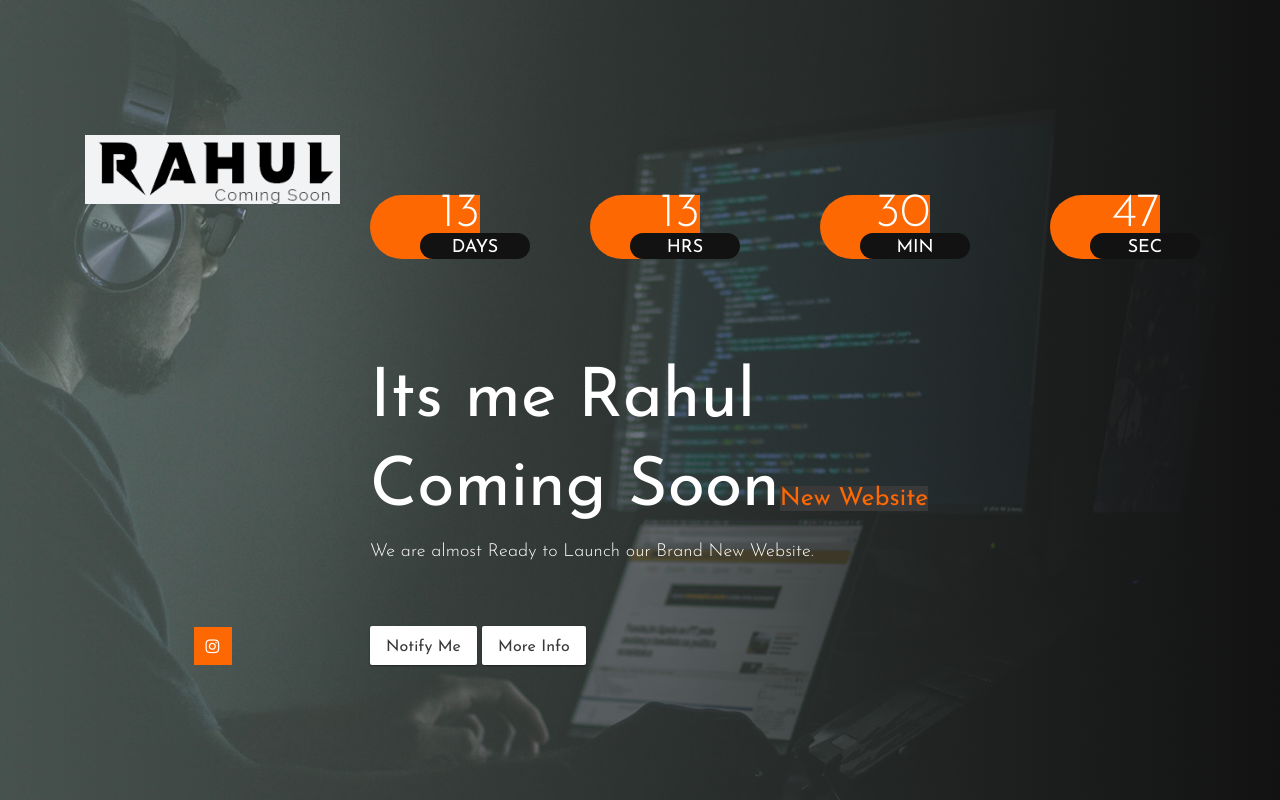
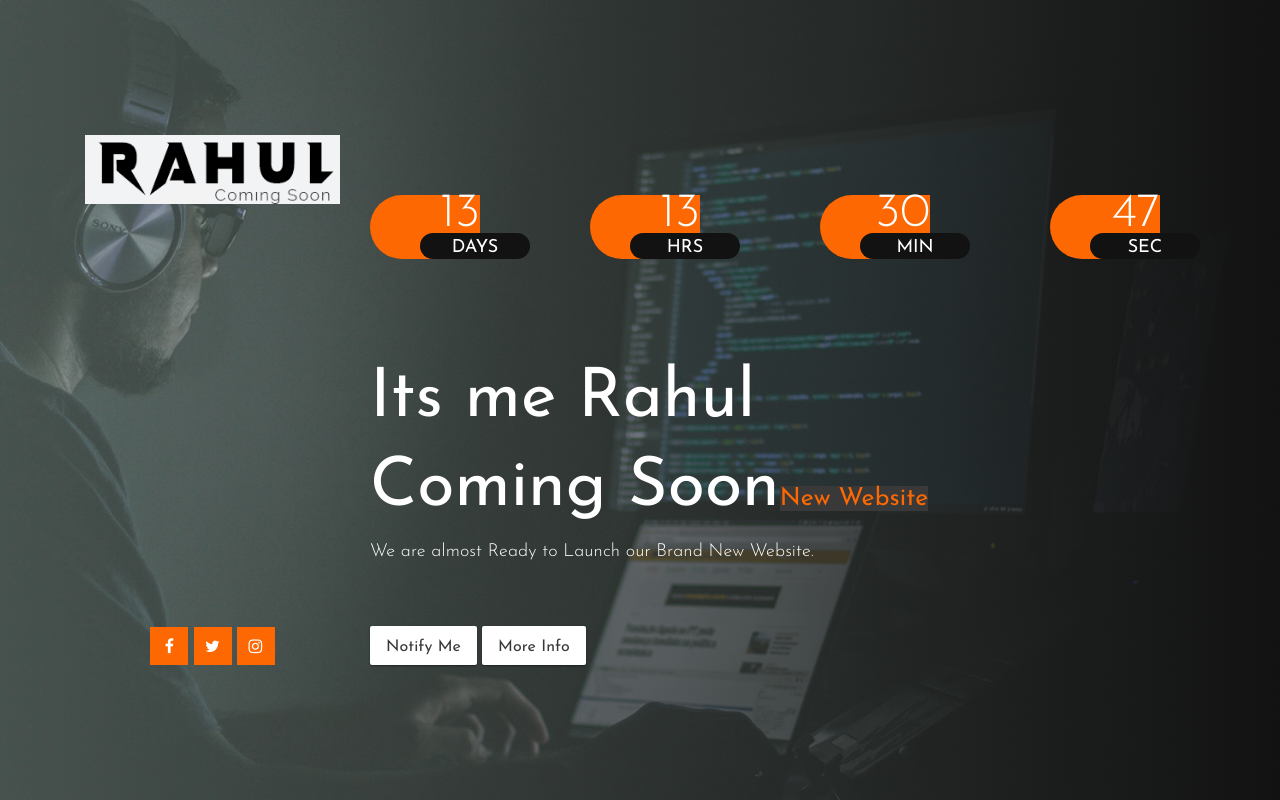
Before and after one commit to yuviyash1/rahul, a plain HTML site: page index.html in a window 1280 px wide. Drawn offline with Linux system fonts and the light colour scheme.

Commit message:
Update index.html

```diff
--- a/index.html
+++ b/index.html
@@ -53,8 +53,8 @@
 						</div>
 						<div class="social-box-bot clearfix">
 							<ul>
-								<!-- <li><a href="#" data-toggle="tooltip" data-placement="top" title="Follow On Facebook"><i class="fa fa-facebook"></i></a></li> -->
-								<!-- <li><a href="#" data-toggle="tooltip" data-placement="top" title="Follow On Twitter"><i class="fa fa-twitter"></i></a></li> -->
+								<li><a href="https://www.facebook.com/profile.php?id=100062084983673" data-toggle="tooltip" data-placement="top" title="Follow On Facebook"><i class="fa fa-facebook"></i></a></li>
+								<li><a href="https://twitter.com/RahulYa23228854" data-toggle="tooltip" data-placement="top" title="Follow On Twitter"><i class="fa fa-twitter"></i></a></li>
 								<!-- <li><a href="#" data-toggle="tooltip" data-placement="top" title="Follow On Google Plus"><i class="fa fa-google-plus"></i></a></li> -->
 								<li><a href="https://www.instagram.com/mr.__.conqueror__" data-toggle="tooltip" data-placement="top" title="Follow On Instagram"><i class="fa fa-instagram"></i></a></li>
 								<!-- <li><a href="#" data-toggle="tooltip" data-placement="top" title="Follow On Youtube"><i class="fa fa-youtube-play"></i></a></li> -->
```
